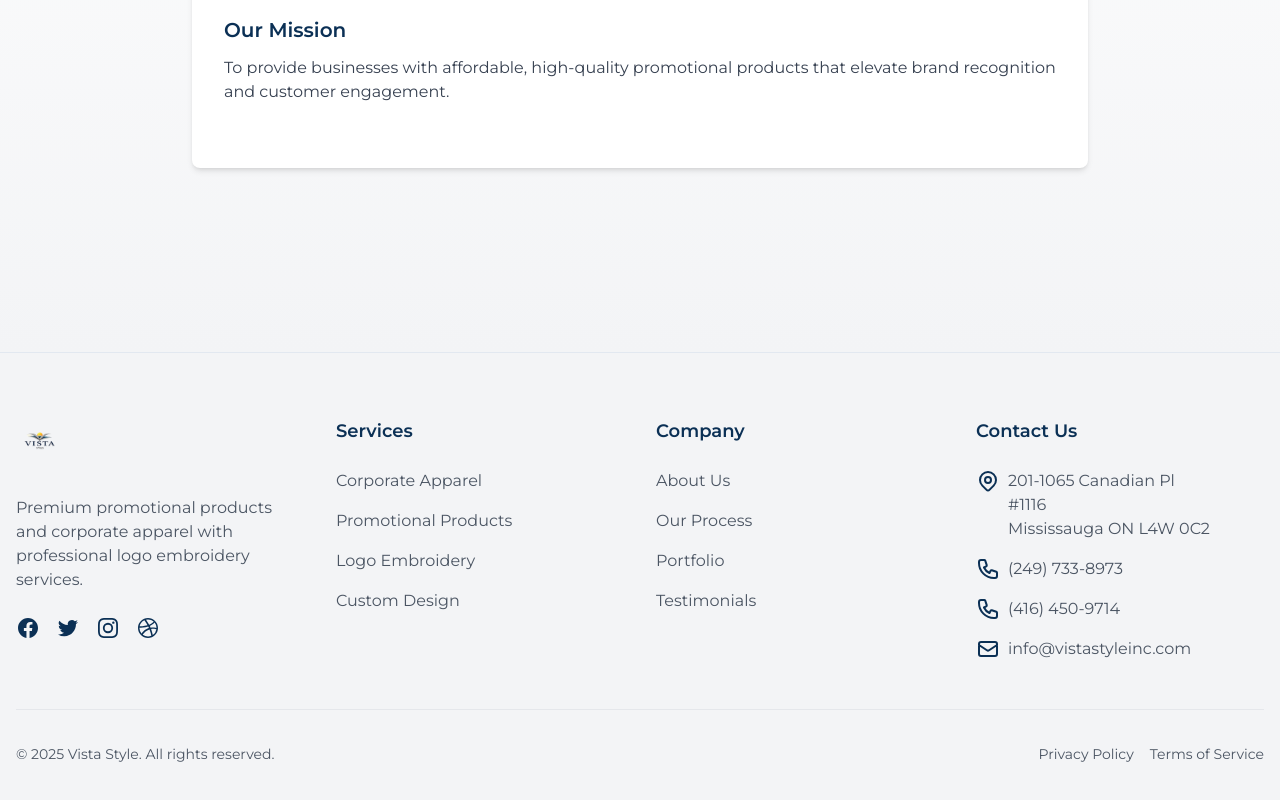
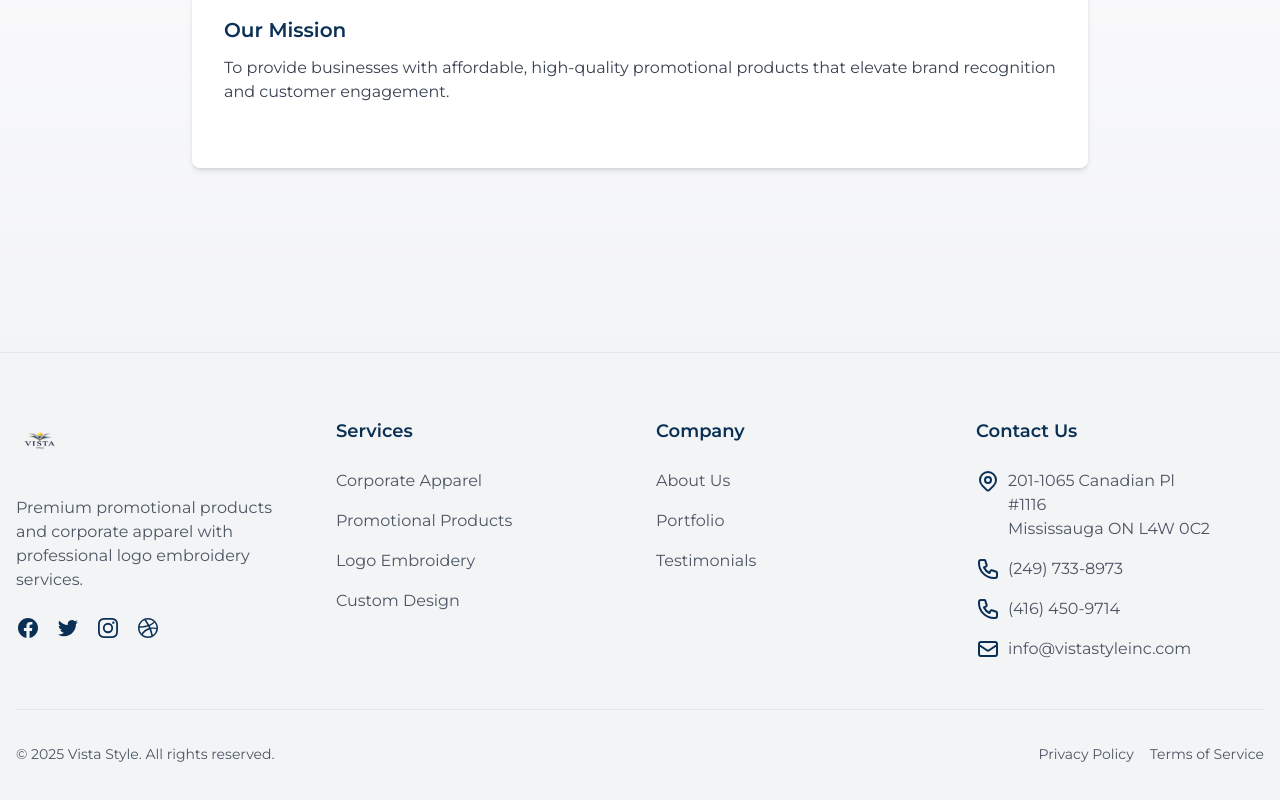
Before and after one commit to vlastop21/vista-style-designs-launch, a React (Vite) app: page /about-us in a window 1280 px wide. Shown: the part 599-1399 px from the top of the page. Built offline with nearby package versions, Linux system fonts and the light colour scheme.

Commit message:
Remove "Our Process" link
Remove the "Our Process" link from the footer component.

```diff
--- a/src/components/Footer.tsx
+++ b/src/components/Footer.tsx
@@ -1,4 +1,3 @@
-
 import { Link } from 'react-router-dom';
 
 const Footer = () => {
@@ -61,7 +60,6 @@ const Footer = () => {
                   About Us
                 </Link>
               </li>
-              <li><a href="#" className="text-gray-600 hover:text-vista-blue transition-colors">Our Process</a></li>
               <li><a href="#" className="text-gray-600 hover:text-vista-blue transition-colors">Portfolio</a></li>
               <li><a href="#" className="text-gray-600 hover:text-vista-blue transition-colors">Testimonials</a></li>
             </ul>
```
